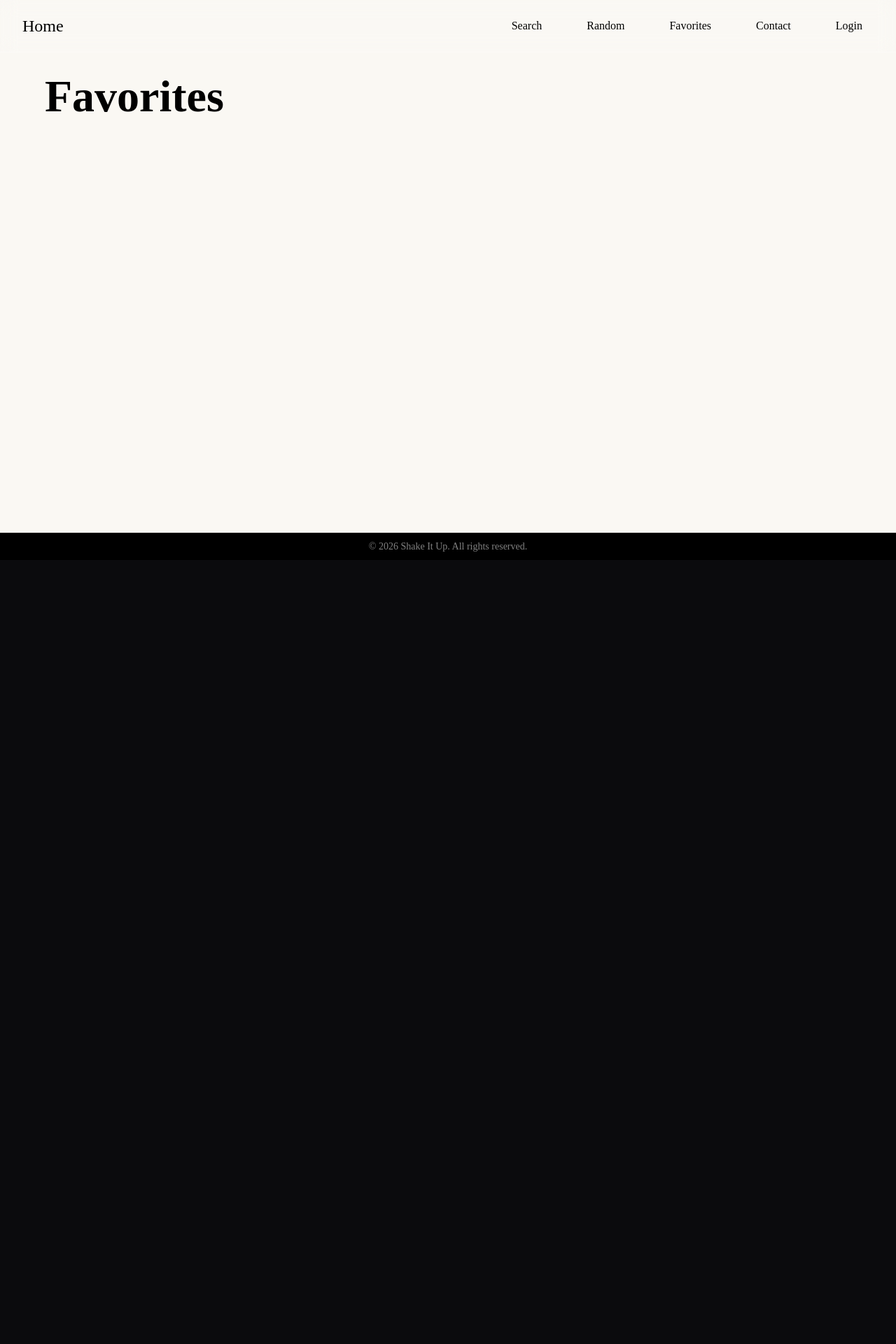
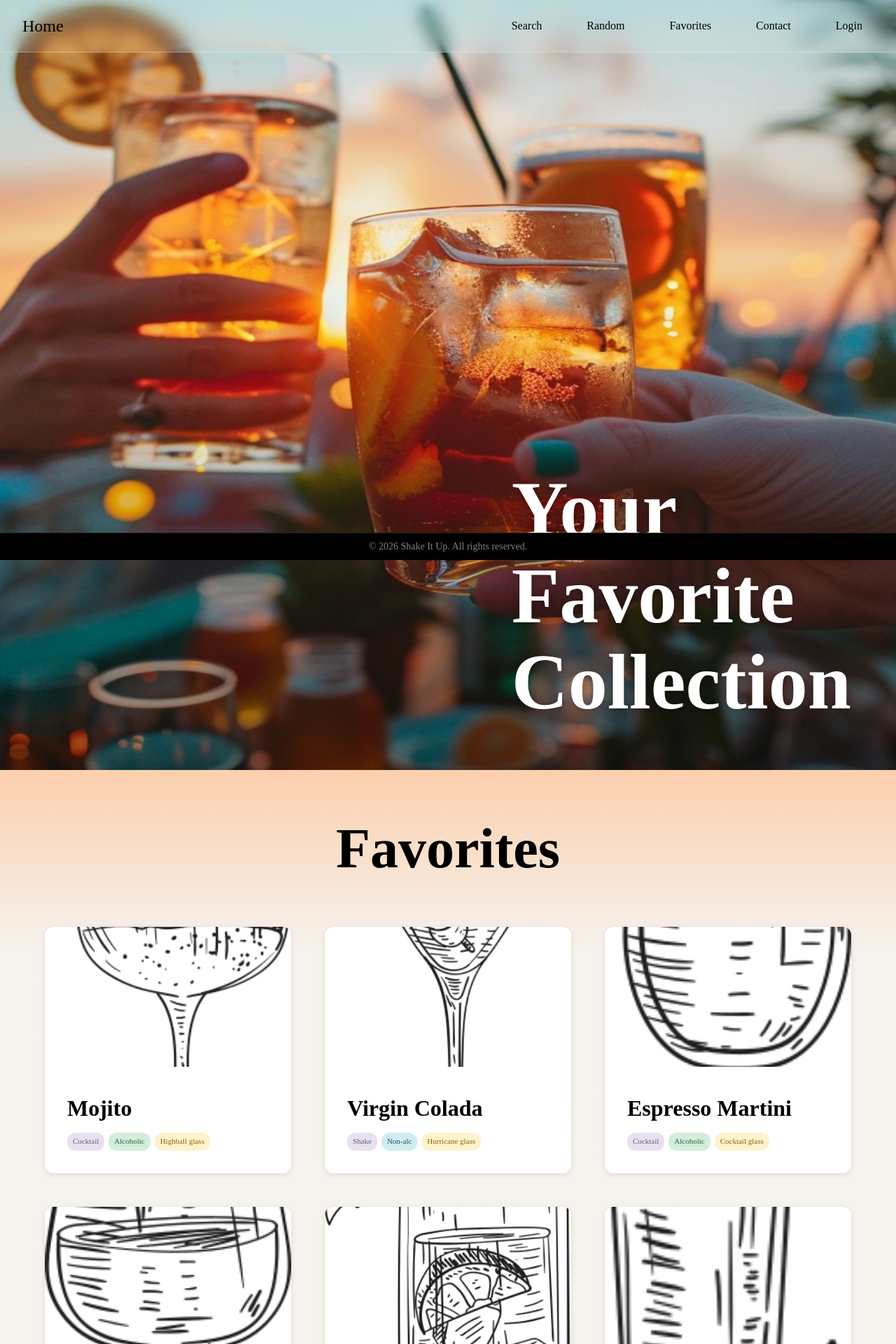
Before and after one commit to bakfietss/shake-it-up, a React (Vite) app: page /favorites in a window 1280 px wide. Shown: the top 1920 px of the page at 70% size. Before the commit the page ends 800 px from the top, so only its background shows below. Built offline with nearby package versions, Linux system fonts and the light colour scheme; a web font is replaced by a local one.

Commit message:
favorites page styling

```diff
--- a/src/pages/Favorites/Favorites.jsx
+++ b/src/pages/Favorites/Favorites.jsx
@@ -1,10 +1,59 @@
 import React from "react";
+import heroImage from "../../assets/page-imgs/StockCake-Sunset_Drink_Cheers-706461-standard.jpg";
+import placeholder1 from "../../assets/placeholder-imgs/drink_icons001-01_g172.png";
+import placeholder2 from "../../assets/placeholder-imgs/drink_icons001-01_g234.png";
+import placeholder3 from "../../assets/placeholder-imgs/drink_icons001-01_g335.png";
+import placeholder4 from "../../assets/placeholder-imgs/drink_icons001-01_g419.png";
+import placeholder5 from "../../assets/placeholder-imgs/drink_icons001-01_g562.png";
+import placeholder6 from "../../assets/placeholder-imgs/drink_icons001-01_g628.png";
 import "./Favorites.scss";
 
 function Favorites() {
+  const testCocktails = [
+    { id: 1, name: "Mojito", image: placeholder1, category: "Cocktail", alcoholic: "Alcoholic", glass: "Highball glass" },
+    { id: 2, name: "Virgin Colada", image: placeholder2, category: "Shake", alcoholic: "Non alcoholic", glass: "Hurricane glass" },
+    { id: 3, name: "Espresso Martini", image: placeholder3, category: "Cocktail", alcoholic: "Alcoholic", glass: "Cocktail glass" },
+    { id: 4, name: "Shirley Temple", image: placeholder4, category: "Soft Drink", alcoholic: "Non alcoholic", glass: "Collins glass" },
+    { id: 5, name: "Old Fashioned", image: placeholder5, category: "Ordinary Drink", alcoholic: "Alcoholic", glass: "Old-fashioned glass" },
+    { id: 6, name: "Fruit Punch", image: placeholder6, category: "Punch", alcoholic: "Non alcoholic", glass: "Punch bowl" },
+  ];
+
   return (
-    <div className="page favorites-page">
-      <h1>Favorites</h1>
+    <div className="favorites-page">
+      <div className="favorites-hero">
+        <img src={heroImage} alt="Cocktails" className="hero-image" />
+        <div className="hero-overlay">
+          <h1 className="hero-title">
+            Your<br />
+            Favorite<br />
+            Collection
+          </h1>
+        </div>
+      </div>
+
+      <div className="favorites-content-section">
+        <div className="favorites-container">
+          <h2 className="section-title">Favorites</h2>
+
+          <div className="favorites-grid">
+            {testCocktails.map((cocktail) => (
+              <div key={cocktail.id} className="cocktail-card">
+                <img src={cocktail.image} alt={cocktail.name} />
+                <div className="card-info">
+                  <h3>{cocktail.name}</h3>
+                  <div className="card-tags">
+                    <span className="tag tag-category">{cocktail.category}</span>
+                    <span className={`tag tag-alcoholic ${cocktail.alcoholic === "Alcoholic" ? "is-alcoholic" : "is-non-alcoholic"}`}>
+                      {cocktail.alcoholic === "Alcoholic" ? "Alcoholic" : "Non-alc"}
+                    </span>
+                    <span className="tag tag-glass">{cocktail.glass}</span>
+                  </div>
+                </div>
+              </div>
+            ))}
+          </div>
+        </div>
+      </div>
     </div>
   );
 }
--- a/src/pages/Favorites/Favorites.scss
+++ b/src/pages/Favorites/Favorites.scss
@@ -1,3 +1,134 @@
 .favorites-page {
+  --hero-height: 1100px;
+
+  display: flex;
+  flex-direction: column;
+  min-height: 100vh;
+  width: 100%;
   background: var(--color-beige);
 }
+
+.favorites-hero {
+  position: relative;
+  width: 100%;
+  height: var(--hero-height);
+  overflow: hidden;
+}
+
+.hero-image {
+  width: 100%;
+  height: 125%;
+  object-fit: cover;
+  object-position: center top;
+  transform: scaleY(0.8);
+  transform-origin: top;
+}
+
+.hero-overlay {
+  position: absolute;
+  top: 0;
+  left: 0;
+  right: 0;
+  bottom: 0;
+  background: linear-gradient(to top, rgba(0, 0, 0, 0.4) 0%, transparent 50%);
+  display: flex;
+  align-items: flex-end;
+  justify-content: flex-end;
+  padding: var(--space-xl);
+}
+
+.hero-title {
+  font-family: var(--font-title);
+  font-size: 7rem;
+  font-weight: var(--font-weight-bold);
+  color: white;
+  line-height: 1.1;
+  text-align: left;
+  text-shadow: 0 2px 10px rgba(0, 0, 0, 0.3);
+}
+
+.favorites-content-section {
+  flex: 1;
+  background: linear-gradient(to bottom, #FE7C2054 0%, #EFE8E254 25%);
+}
+
+.favorites-container {
+  width: 100%;
+  max-width: 1900px;
+  margin: 0 auto;
+  padding: 0 var(--space-xl);
+  padding-bottom: var(--space-xl);
+}
+
+.section-title {
+  font-family: var(--font-title);
+  font-size: 5rem;
+  color: var(--color-text);
+  text-align: center;
+  margin: var(--space-xl) 0;
+}
+
+.favorites-grid {
+  display: grid;
+  grid-template-columns: repeat(auto-fill, minmax(280px, 1fr));
+  gap: var(--space-lg);
+}
+
+.cocktail-card {
+  background: white;
+  border-radius: var(--radius-md);
+  overflow: hidden;
+  box-shadow: 0 2px 8px rgba(0, 0, 0, 0.1);
+
+  img {
+    width: 100%;
+    height: 200px;
+    object-fit: cover;
+  }
+
+  .card-info {
+    padding: var(--space-md);
+
+    h3 {
+      font-family: var(--font-title);
+      font-size: var(--font-size-h3);
+      color: var(--color-text);
+      margin-bottom: var(--space-sm);
+    }
+
+    .card-tags {
+      display: flex;
+      flex-wrap: wrap;
+      gap: 6px;
+    }
+
+    .tag {
+      font-family: var(--font-default);
+      font-size: 11px;
+      padding: 4px 8px;
+      border-radius: 12px;
+      white-space: nowrap;
+    }
+
+    .tag-category {
+      background: #e8e0f0;
+      color: #6b5b7a;
+    }
+
+    .tag-alcoholic {
+      &.is-alcoholic {
+        background: #d4edda;
+        color: #28633d;
+      }
+      &.is-non-alcoholic {
+        background: #d1ecf1;
+        color: #0c5460;
+      }
+    }
+
+    .tag-glass {
+      background: #fff3cd;
+      color: #856404;
+    }
+  }
+}
```
